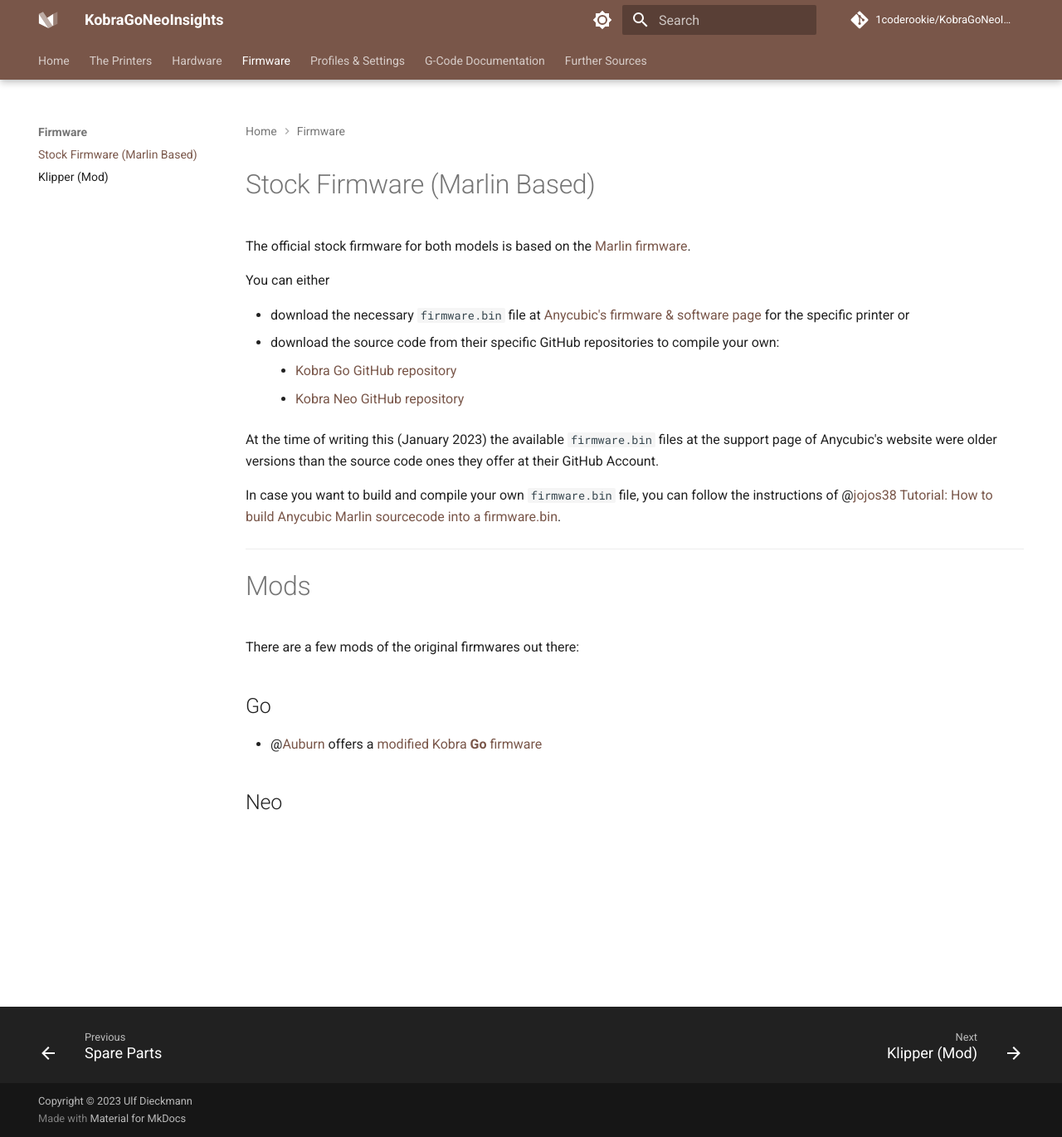
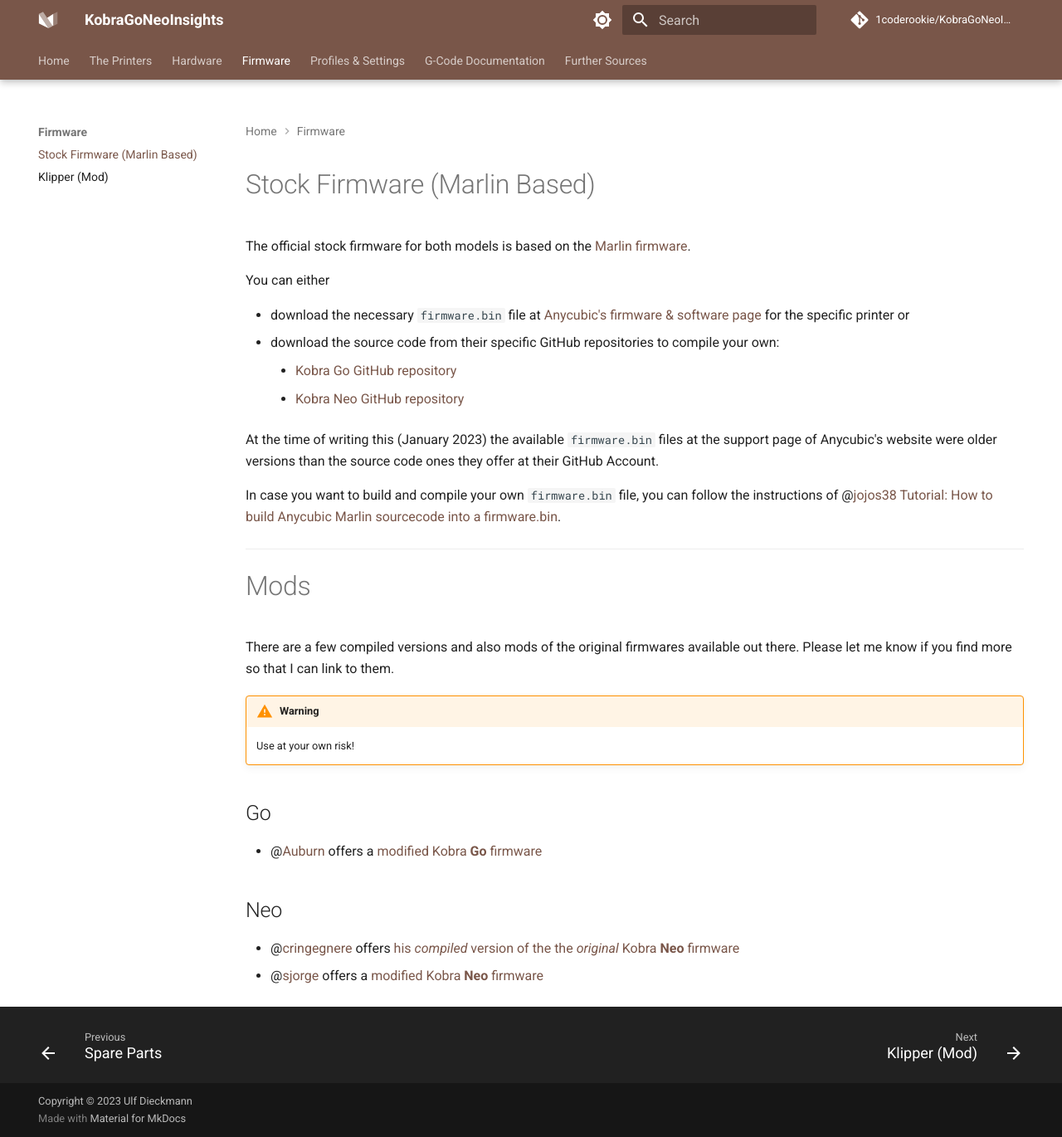
Before and after one commit to 1coderookie/KobraGoNeoInsights, an MkDocs documentation site: the page built from docs/firmware/fw_marlin.md, in a window 1280 px wide and 1370 px high. Shown: the whole window at 83% size. Built offline with MkDocs 1.6.1 and Material for MkDocs 9.7.7, drawn with Linux system fonts in a browser that asks for light colours; comment, search, counter and statistics services are not loaded.

Commit message:
Update fw_marlin.md

```diff
--- a/docs/firmware/fw_marlin.md
+++ b/docs/firmware/fw_marlin.md
@@ -18,10 +18,18 @@
 ---
 
 # Mods
-There are a few mods of the original firmwares out there:
+There are a few compiled versions and also mods of the original firmwares available out there. Please let me know if you find more so that I can link to them.
+
+!!! warning
+
+    Use at your own risk!
+
 
 ## Go
 
 - @[Auburn](https://github.com/Auburn) offers a [modified Kobra **Go** firmware](https://github.com/Auburn/Kobra_Go)
 
 ## Neo
+
+- @[cringegnere](https://github.com/cringegnere) offers [his *compiled* version of the the *original* Kobra **Neo** firmware](https://github.com/cringegnere/Kobra_Neo/releases/tag/v1.3.3_original)
+- @[sjorge](https://github.com/sjorge) offers a [modified Kobra **Neo** firmware](https://github.com/sjorge/Kobra_Neo_Fw)
```
